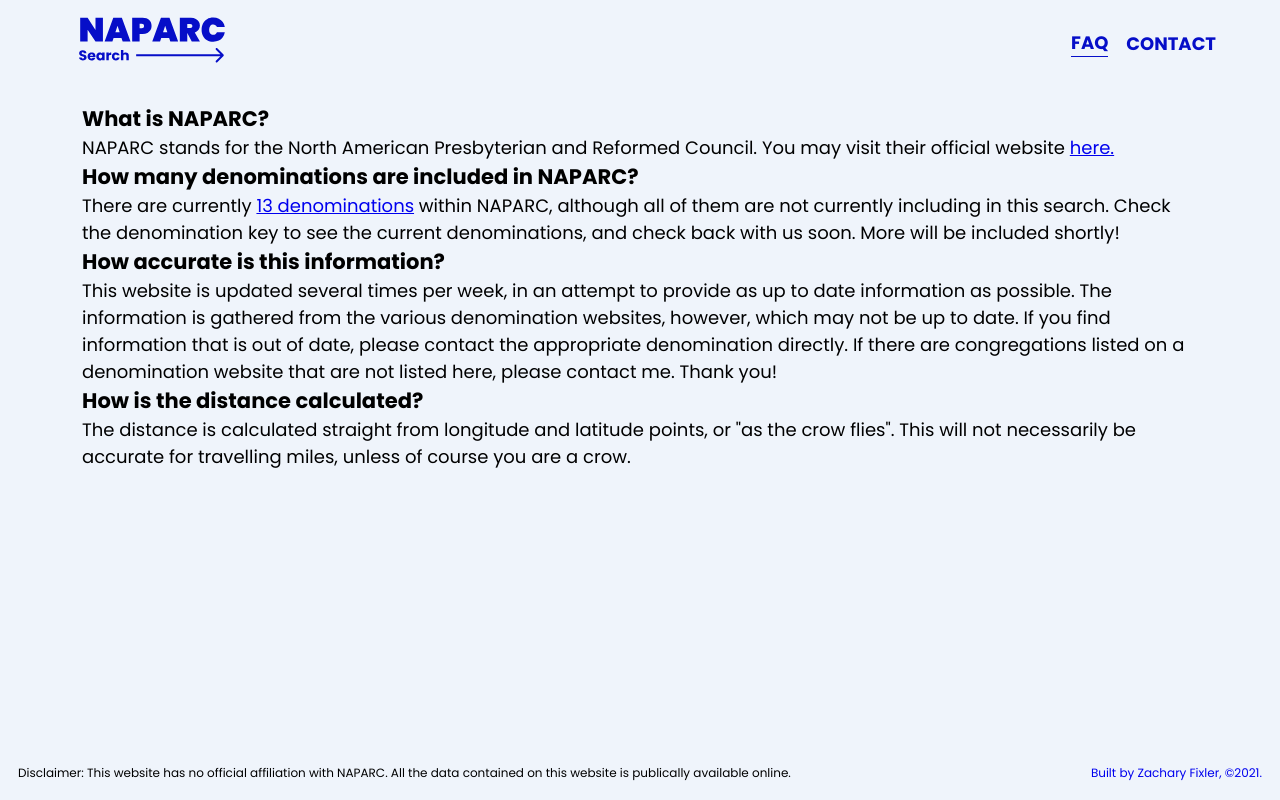
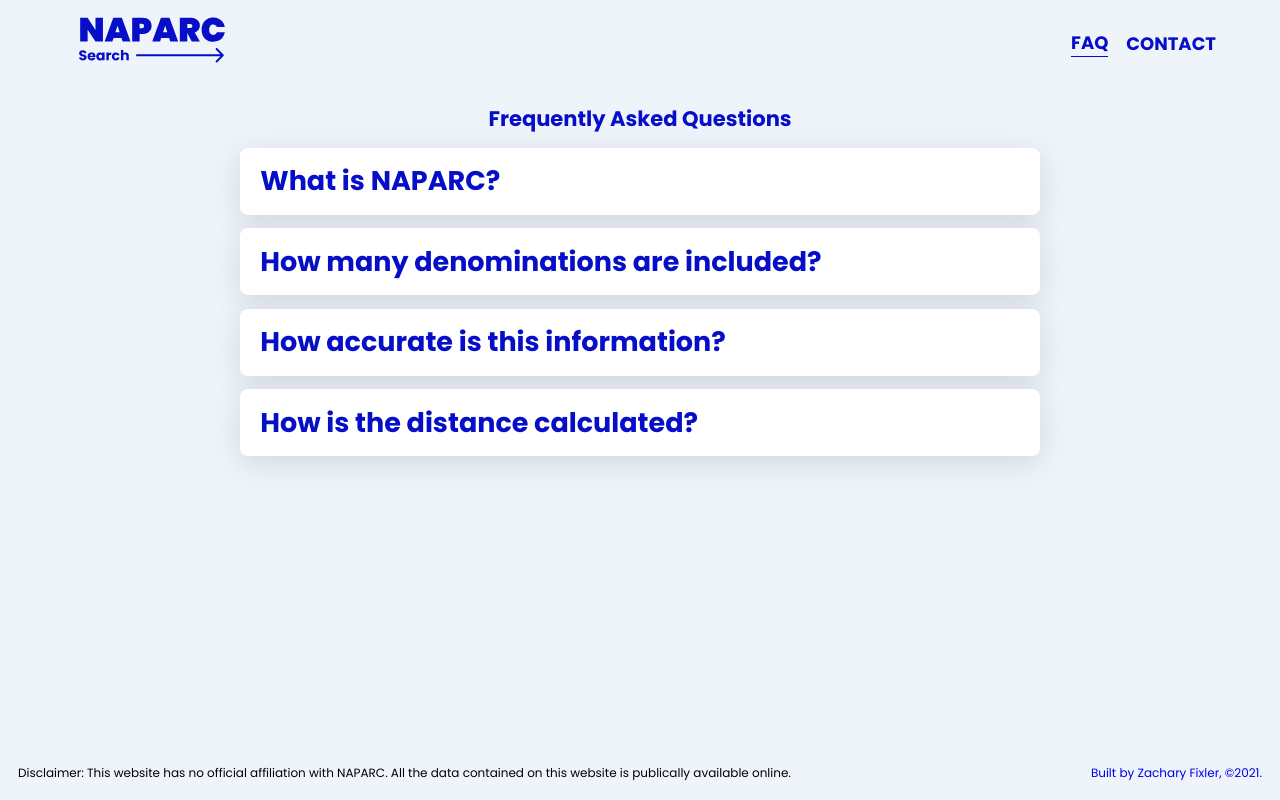
Before and after one commit to zfixler/naparc-next, a Next.js app: page /faq in a window 1280 px wide. Built offline with nearby package versions, Linux system fonts and the light colour scheme.

Commit message:
added animated accordion for faq page

```diff
--- /dev/null
+++ b/components/Accordion.js
@@ -0,0 +1,60 @@
+//Library imports
+import React, { createContext, useContext, useState, useEffect } from 'react';
+import { AnimatePresence } from 'framer-motion';
+//Styled components
+import { Container, Item, Title, Body } from './styled/Accordion.styled';
+
+const ToggleContext = createContext();
+
+function Accordion({ children, ...restProps }) {
+	return <Container {...restProps}>{children}</Container>;
+}
+
+export default Accordion;
+
+Accordion.Item = function AccordionItem({ id, children, ...restProps }) {
+	const [isToggled, setIsToggled] = useState(false);
+
+	useEffect(() => {
+		if (window.location.hash.replace(/#/, '') === id) {
+			setIsToggled(true);
+		}
+	}, []);
+
+	return (
+		<Item {...restProps}>
+			<ToggleContext.Provider value={{ isToggled, setIsToggled }}>
+				{children}
+			</ToggleContext.Provider>
+		</Item>
+	);
+};
+
+Accordion.Title = function AccordionTitle({ children, ...restProps }) {
+	const { isToggled, setIsToggled } = useContext(ToggleContext);
+
+	return (
+		<Title {...restProps} onClick={() => setIsToggled(!isToggled)}>
+			{children}
+		</Title>
+	);
+};
+
+Accordion.Body = function AccordionBody({ children, ...restProps }) {
+	const { isToggled } = useContext(ToggleContext);
+
+	return (
+		<AnimatePresence>
+			{isToggled && (
+				<Body
+					initial={{ opacity: 0, height: 0 }}
+					animate={{ opacity: 1, height: 'auto' }}
+					transition={{ duration: 0.3 }}
+					exit={{ opacity: 0, height: 0 }}
+					{...restProps}>
+					{children}
+				</Body>
+			)}
+		</AnimatePresence>
+	);
+};
--- a/components/index.js
+++ b/components/index.js
@@ -4,3 +4,4 @@
 export { default as Footer } from './Footer';
 export { default as Header } from './Header';
 export { default as Results } from './Results';
+export { default as Accordion } from './Accordion';
--- /dev/null
+++ b/components/styled/Accordion.styled.js
@@ -0,0 +1,28 @@
+import styled from "styled-components";
+import { motion } from 'framer-motion';
+
+export const Container = styled.section`
+    border-radius: 8px;
+    max-width: 800px;
+    margin: 0 auto;
+    h1 {
+        text-align: center;
+        color: var(--blue);
+    }
+`;
+
+export const Title = styled.h2`
+    cursor: pointer;
+    color: var(--blue);
+    background-color: var(--white);
+    border-radius: 8px;
+    padding: .5em .75em;
+    margin: .5em 0;
+    box-shadow: var(--box-shadow);
+`;
+
+export const Item = styled.article``;
+
+export const Body = styled(motion.div)`
+    padding: .5em .75em;
+`;
--- a/context/SearchContext.js
+++ b/context/SearchContext.js
@@ -23,7 +23,7 @@
 	const [selectNone, setSelectNone] = useState(false);
 	const [dis, setDis] = useState(25);
 	const [loading, setLoading] = useState(false);
-	const [suggestions, setSuggestions] = useState();
+	const [suggestions, setSuggestions] = useState(null);
 	const [results, setResults] = useState(null);
 	const [currentPage, setCurrentPage] = useState(0);
 	const [error, setError] = useState(null);
@@ -86,8 +86,8 @@
 
 	useEffect(() => {
 		if (router.asPath === '/') {
-			setSuggestions('');
 			setSearchInput('');
+			setSuggestions(null);
 			setResults(null);
 			setCurrentPage(null);
 		}
@@ -225,7 +225,7 @@
 
 	//function for handling keyboard events
 	function handleKeyDown(e) {
-		if (suggestions.results !== undefined) {
+		if (suggestions !== null) {
 			switch (e.key) {
 				case 'Down':
 					if (activeSuggestion < suggestions.results.length - 1) {
--- a/pages/faq.js
+++ b/pages/faq.js
@@ -1,19 +1,29 @@
 import React from 'react';
 import { Page } from '../components/styled/Pages.styled';
+import { Accordion } from '../components';
 
 function Faq() {
 	return (
 		<Page>
-			<h3>What is NAPARC?</h3>
+			<Accordion>
+				<h1>Frequently Asked Questions</h1>
+				<Accordion.Item id="faq-one">
+					<Accordion.Title>What is NAPARC?</Accordion.Title>
+					<Accordion.Body>
 						<p>
-				NAPARC stands for the North American Presbyterian and Reformed Council.
-				You may visit their official website{' '}
+							NAPARC stands for the North American Presbyterian and Reformed
+							Council. You may visit their official website{' '}
 							<a href="https://naparc.org" target="_blank" nonref="nonreferrer">
 								here.
 							</a>
 						</p>
-
-			<h3>How many denominations are included in NAPARC?</h3>
+					</Accordion.Body>
+				</Accordion.Item>
+				<Accordion.Item id="faq-two">
+					<Accordion.Title>
+						How many denominations are included?
+					</Accordion.Title>
+					<Accordion.Body>
 						<p>
 							There are currently{' '}
 							<a
@@ -22,28 +32,38 @@
 								nonref="nonreferrer">
 								13 denominations
 							</a>{' '}
-				within NAPARC, although all of them are not currently including in this
-				search. Check the denomination key to see the current denominations, and
-				check back with us soon. More will be included shortly!
+							within NAPARC, although all of them are not currently including in
+							this search. Check the denomination key to see the current
+							denominations, and check back with us soon. More will be included
+							shortly!
 						</p>
-
-			<h3>How accurate is this information?</h3>
+					</Accordion.Body>
+				</Accordion.Item>
+				<Accordion.Item id="faq-three">
+					<Accordion.Title>How accurate is this information?</Accordion.Title>
+					<Accordion.Body>
 						<p>
-				This website is updated several times per week, in an attempt to provide
-				as up to date information as possible. The information is gathered from
-				the various denomination websites, however, which may not be up to date.
-				If you find information that is out of date, please contact the
-				appropriate denomination directly. If there are congregations listed on
-				a denomination website that are not listed here, please contact me.
-				Thank you!
+							This website is updated several times per week, in an attempt to
+							provide as up to date information as possible. The information is
+							gathered from the various denomination websites, however, which
+							may not be up to date. If you find information that is out of
+							date, please contact the appropriate denomination directly. If
+							there are congregations listed on a denomination website that are
+							not listed here, please contact me. Thank you!
 						</p>
-
-			<h3>How is the distance calculated?</h3>
+					</Accordion.Body>
+				</Accordion.Item>
+				<Accordion.Item id="faq-four">
+					<Accordion.Title>How is the distance calculated?</Accordion.Title>
+					<Accordion.Body>
 						<p>
-				The distance is calculated straight from longitude and latitude points,
-				or "as the crow flies". This will not necessarily be accurate for
-				travelling miles, unless of course you are a crow.
+							The distance is calculated straight from longitude and latitude
+							points, or "as the crow flies". This will not necessarily be
+							accurate for travelling miles, unless of course you are a crow.
 						</p>
+					</Accordion.Body>
+				</Accordion.Item>
+			</Accordion>
 		</Page>
 	);
 }
```
Lines whose indentation alone changed are shown as unchanged.
